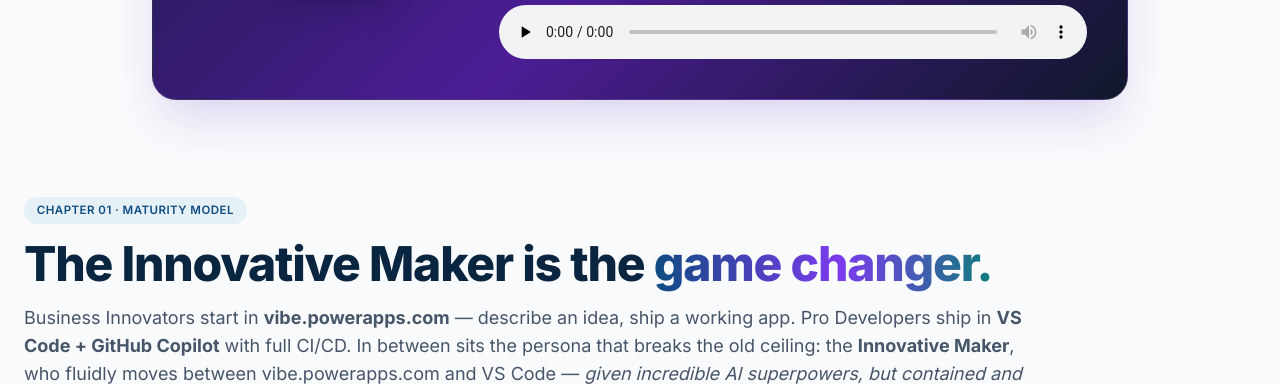
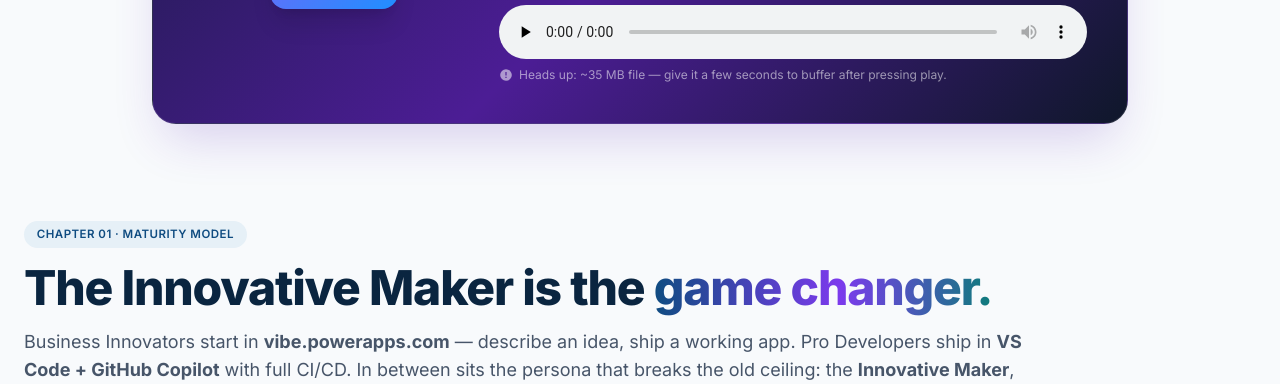
Before and after one commit to martycarreras-psnl/powerapps-codeapps-advantage, a plain HTML site: page index.html in a window 1280 px wide. Shown: the part 1139-1523 px from the top of the page. Drawn offline with nearby package versions, Linux system fonts and the light colour scheme.

Commit message:
Podcast player: add buffering notice (~35 MB file)

```diff
--- a/index.html
+++ b/index.html
@@ -311,6 +311,10 @@
             <source src="assets/Secure_vibe_coding_with_Microsoft_Dataverse.m4a" type="audio/mp4" />
             Your browser doesn't support inline audio. <a href="assets/Secure_vibe_coding_with_Microsoft_Dataverse.m4a" class="underline">Download the episode</a>.
           </audio>
+          <p class="mt-2 text-xs text-white/55 flex items-center gap-1.5">
+            <svg xmlns="http://www.w3.org/2000/svg" viewBox="0 0 24 24" fill="currentColor" class="w-3.5 h-3.5"><path d="M12 2a10 10 0 1 0 10 10A10 10 0 0 0 12 2zm1 15h-2v-2h2zm0-4h-2V7h2z"/></svg>
+            Heads up: ~35 MB file &mdash; give it a few seconds to buffer after pressing play.
+          </p>
         </div>
       </div>
     </div>
```
